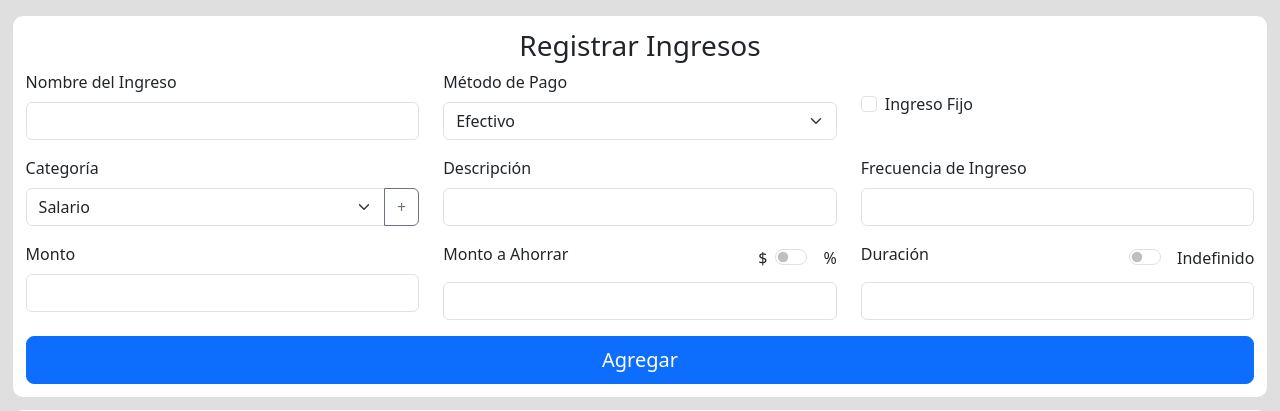
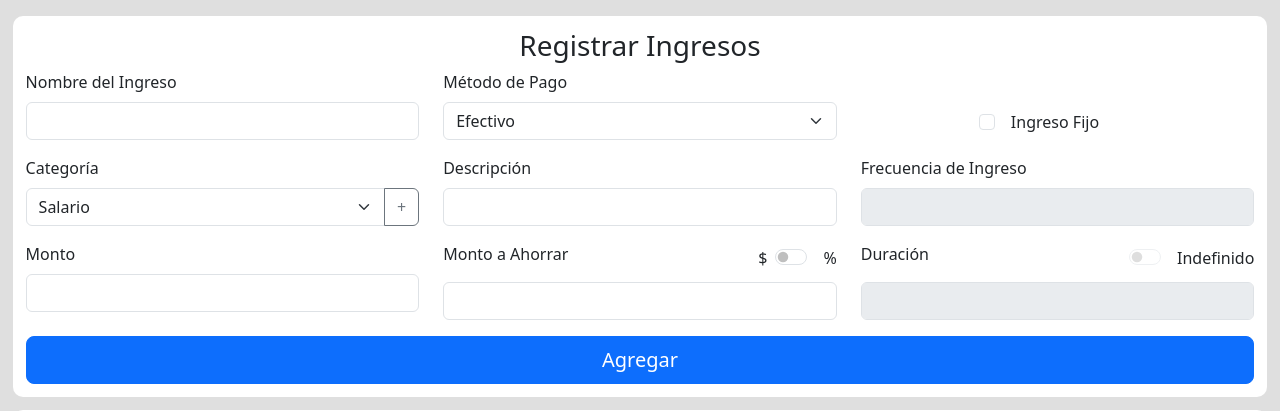
Before and after one commit to Ramicendoya/Grupo_5_2024, a Django app: template finanzas/app/templates/ingresos.html in a window 1280 px wide. Shown: the part 56-467 px from the top of the page. Run offline with Django 3.2, Linux system fonts and the light colour scheme; the template is opened without the code that fills it, so the values that code supplies are empty.

Commit message:
feat: ahora el checkbox fijo deshabilita y habilita inputs

```diff
--- a/finanzas/app/templates/ingresos.html
+++ b/finanzas/app/templates/ingresos.html
@@ -26,11 +26,13 @@
 
                 <!-- Monto Fijo check -->
                 <div class="col-md-4 mb-3 d-flex align-items-center">
-                    <div class="form-check">
-                        <input class="form-check-input" type="checkbox" id="ingreso_fijo" name="tipo_ingreso" value="fijo">
-                        <label class="form-check-label" for="ingreso_fijo" style="white-space: nowrap;">Ingreso Fijo</label>
+                    <div class="form-check" id="fijo-checkbox">
+                        <input class="form-check-input" type="checkbox" id="ingreso_fijo" name="tipo_ingreso" value="fijo" onchange="toggleFields()">
+                        <label class="form-check-label ms-2" for="ingreso_fijo" style="white-space: nowrap;">Ingreso Fijo</label>
                     </div>
                 </div>
+
+
             </div>
 
             <!-- Categorias -->
@@ -179,6 +181,35 @@
         padding: 1%;
         margin: 1%;
     }
+    #fijo-checkbox{
+        margin-top: 9%;
+        margin-left: 30%;
+    }
 </style>
 
+<script>
+    function toggleFields() {
+        const ingresoFijo = document.getElementById('ingreso_fijo');
+        const frecuenciaIngreso = document.getElementById('frecuencia_ingreso');
+        const duracionSwitch = document.getElementById('duracionSwitch');
+        const duracionInput = document.getElementById('duracion');
+
+        // Habilitar o deshabilitar los campos según si el checkbox está marcado o no
+        if (ingresoFijo.checked) {
+            frecuenciaIngreso.disabled = false;
+            duracionSwitch.disabled = false;
+            duracionInput.disabled = false;
+        } else {
+            frecuenciaIngreso.disabled = true;
+            duracionSwitch.disabled = true;
+            duracionInput.disabled = true;
+        }
+    }
+
+    // Llama a la función para asegurarse de que los campos estén correctamente configurados al cargar la página
+    window.onload = toggleFields;
+</script>
+
+
+
 {% endblock %}
```
